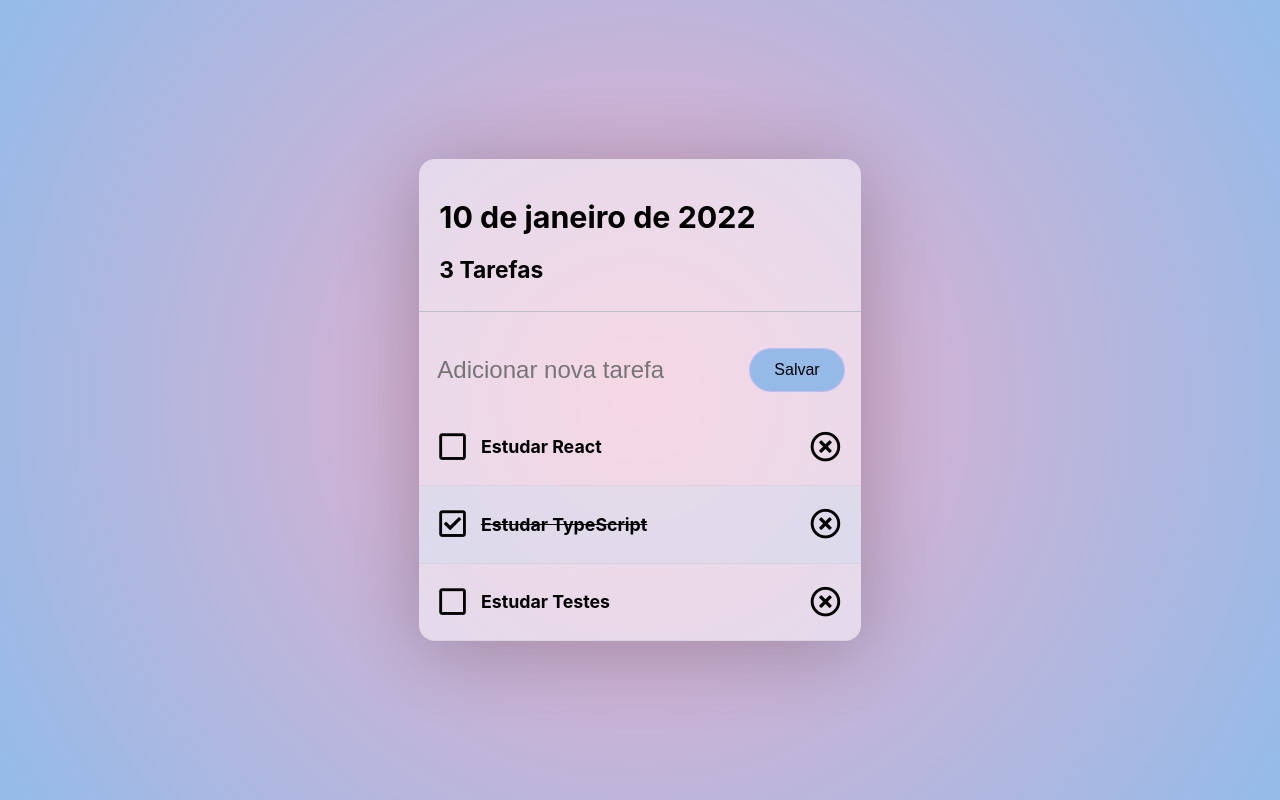
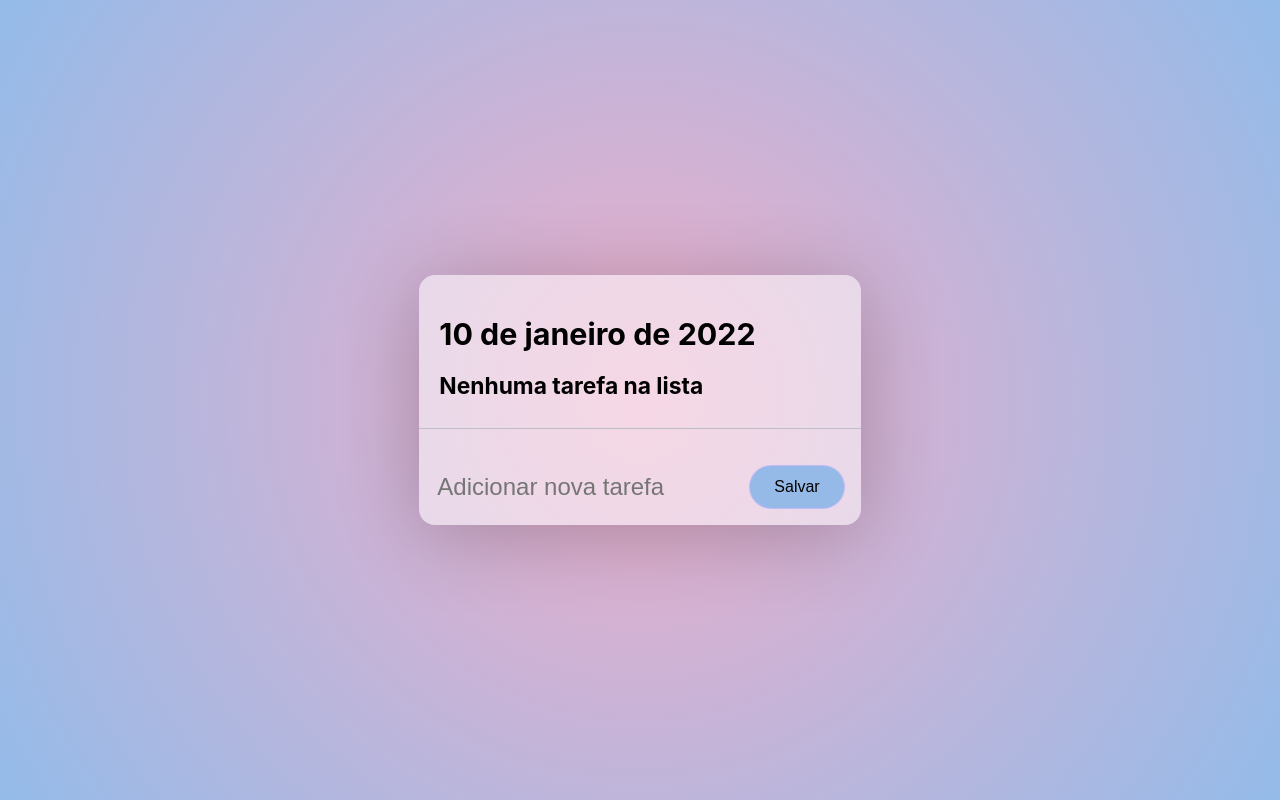
Before and after one commit to viniciosneves/todo-list, a React (Create React App) app: page / in a window 1280 px wide. Built offline with nearby package versions, Linux system fonts and the light colour scheme.

Commit message:
projeto inicial

```diff
--- a/src/App.tsx
+++ b/src/App.tsx
@@ -1,18 +1,43 @@
-import React from 'react';
+import React, { useState } from 'react';
 import style from './App.module.scss';
 import Card from './components/Card';
 import Cabecalho from './components/Cabecalho';
 import Formulario from './components/Formulario';
 import ListaDeTarefas from './components/ListaDeTarefas';
+import { ITarefa } from './interfaces/ITarefa';
 
 function App() {
+  const [tarefas, setTarefas] = useState<ITarefa[]>([])
+
+  const adicionarTarefa = (descricao: string) => {
+
+    const tarefa = {
+      id: Math.round((new Date()).getTime() / 1000),
+      descricao,
+      completa: false
+    }
+    tarefas.push(tarefa)
+    setTarefas([...tarefas])
+  }
+  const alterarStatusTarefa = (id: number) => {
+    const tarefa = tarefas.find(tarefa => tarefa.id === id)
+    if (tarefa) {
+      tarefa.completa = !tarefa.completa
+    }
+    setTarefas([...tarefas])
+  }
+  const deletarTarefa = (id: number) => {
+
+    setTarefas([...tarefas.filter(tarefa => tarefa.id !== id)])
+  }
+
   return (
     <div className={style.App}>
 
       <Card>
-        <Cabecalho />
-        <Formulario />
-        <ListaDeTarefas />
+        <Cabecalho tarefas={tarefas}/>
+        <Formulario aoSalvar={adicionarTarefa}/>
+        <ListaDeTarefas aoAlterarStatus={alterarStatusTarefa} aoDeletarTarefa={deletarTarefa} tarefas={tarefas}/>
       </Card>
 
     </div>
--- a/src/components/Cabecalho/index.tsx
+++ b/src/components/Cabecalho/index.tsx
@@ -1,7 +1,8 @@
 import React from 'react';
+import { ITarefa } from '../../interfaces/ITarefa';
 import style from './Cabecalho.module.scss';
 
-const Cabecalho: React.FC = () => {
+const Cabecalho: React.FC<{ tarefas: ITarefa[] }> = ({ tarefas }) => {
 
   const hoje = new Date().toLocaleDateString('pt-BR', {
     day: '2-digit',
@@ -9,9 +10,18 @@ const Cabecalho: React.FC = () => {
     year: 'numeric'
   })
 
+  let titulo = 'Nenhuma tarefa na lista'
+
+  if (tarefas.length === 1) {
+    titulo = '1 tarefa'
+  } else if (tarefas.length > 1) {
+    titulo = `${tarefas.length} tarefas`
+
+  }
+
   return (<div className={style.Cabecalho}>
     <h1>{ hoje }</h1>
-    <h2>3 Tarefas</h2>
+    <h2>{ titulo }</h2>
   </div>)
 
 }
--- a/src/components/Formulario/index.tsx
+++ b/src/components/Formulario/index.tsx
@@ -1,12 +1,25 @@
-import React from 'react';
+import React, { useState } from 'react';
 import style from './Formulario.module.scss';
 
-const Formulario: React.FC = ({ children }) => {
-  return (<form className={style.Formulario}>
-    <input type="text" name="task" className={style.input} placeholder="Adicionar nova tarefa" value="" autoComplete="off" />
+const Formulario: React.FC<{ aoSalvar: (nome: string) => void }> = ({ aoSalvar }) => {
+  const [descricao, setDescricao] = useState('')
+  const submeterForm = (evento: React.FormEvent<HTMLFormElement>) => {
+    evento.preventDefault()
+    aoSalvar(descricao)
+    setDescricao('')
+  }
+  return (<form className={style.Formulario} onSubmit={submeterForm}>
+
+    <input
+      type="text"
+      name="task" className={style.input} onChange={evento => setDescricao(evento.target.value)}
+      placeholder="Adicionar nova tarefa" value={descricao}
+      autoComplete="off" />
+
     <button className={style.botao}>
       Salvar
     </button>
+
   </form>)
 }
 
--- a/src/components/ListaDeTarefas/index.tsx
+++ b/src/components/ListaDeTarefas/index.tsx
@@ -1,28 +1,12 @@
 import React from 'react';
+import { ITarefa } from '../../interfaces/ITarefa';
 import Tarefa from '../Tarefa';
-import style from './ListaDeTarefas.module.scss';
 
-const ListaDeTarefas: React.FC = ({ children }) => {
-  const tarefas = [
-    {
-      id: 1,
-      descricao: 'Estudar React',
-      completa: false
-    },
-    {
-      id: 2,
-      descricao: 'Estudar TypeScript',
-      completa: true
-    },
-    {
-      id: 3,
-      descricao: 'Estudar Testes',
-      completa: false
-    }
-  ]
+const ListaDeTarefas: React.FC<{ tarefas: ITarefa[], aoAlterarStatus: (id: number) => void, aoDeletarTarefa: (id: number) => void }> = ({ tarefas, aoDeletarTarefa, aoAlterarStatus }) => {
+
   return (<section>
     {tarefas.map(tarefa => (
-      	<Tarefa tarefa={tarefa} key={tarefa.id}/>
+      <Tarefa aoAlterarStatus={aoAlterarStatus} aoDeletarTarefa={aoDeletarTarefa} tarefa={tarefa} key={tarefa.id} />
     ))}
   </section>)
 }
--- /dev/null
+++ b/src/components/Tarefa/TarefaCheckbox/index.tsx
@@ -0,0 +1,15 @@
+import React from 'react';
+import { ITarefa } from '../../../interfaces/ITarefa';
+
+const TarefaCheckbox: React.FC<{ tarefa: ITarefa, aoAlterarStatus: (id: number) => void }> = ({ tarefa, aoAlterarStatus }) => {
+
+  const estilos = [
+    'far',
+    'fa-2x',
+    tarefa.completa ? 'fa-check-square' : 'fa-square'
+  ]
+
+  return (<i className={estilos.join(' ')} onClick={() => aoAlterarStatus(tarefa.id)}></i>)
+}
+
+export default TarefaCheckbox
--- a/src/components/Tarefa/index.tsx
+++ b/src/components/Tarefa/index.tsx
@@ -1,8 +1,9 @@
 import React from 'react';
 import { ITarefa } from '../../interfaces/ITarefa'
 import style from './Tarefa.module.scss';
+import TarefaCheckbox from './TarefaCheckbox';
 
-const Tarefa: React.FC<{ tarefa: ITarefa }> = ({ tarefa }) => {
+const Tarefa: React.FC<{ tarefa: ITarefa, aoAlterarStatus: (id: number) => void, aoDeletarTarefa: (id: number) => void }> = ({ tarefa, aoAlterarStatus, aoDeletarTarefa }) => {
 
   const estilos = [
     style.Tarefa
@@ -14,11 +15,11 @@ const Tarefa: React.FC<{ tarefa: ITarefa }> = ({ tarefa }) => {
 
   return (<div className={estilos.join(' ')}>
 
-    { tarefa.completa ? <i className="far fa-check-square fa-2x"></i> : <i className="far fa-square fa-2x"></i> }
+    <TarefaCheckbox tarefa={tarefa} aoAlterarStatus={aoAlterarStatus}/>
     <div className="cards-info">
       <h3 className={style.descricao}>{tarefa.descricao}</h3>
     </div>
-    <i className="far fa-times-circle fa-2x"></i>
+    <i className="far fa-times-circle fa-2x" onClick={() => aoDeletarTarefa(tarefa.id)}></i>
   </div>)
 }
 
```
